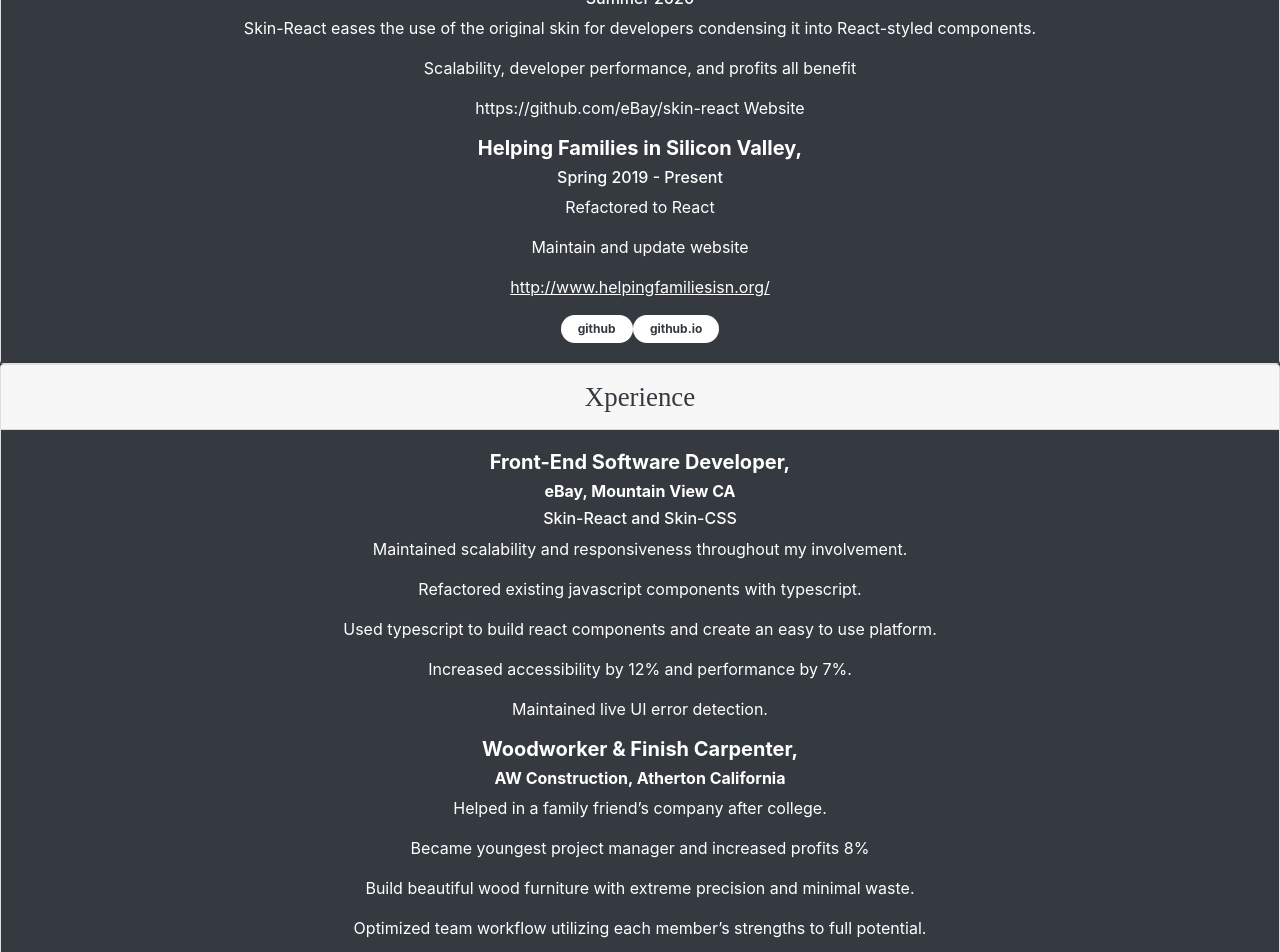
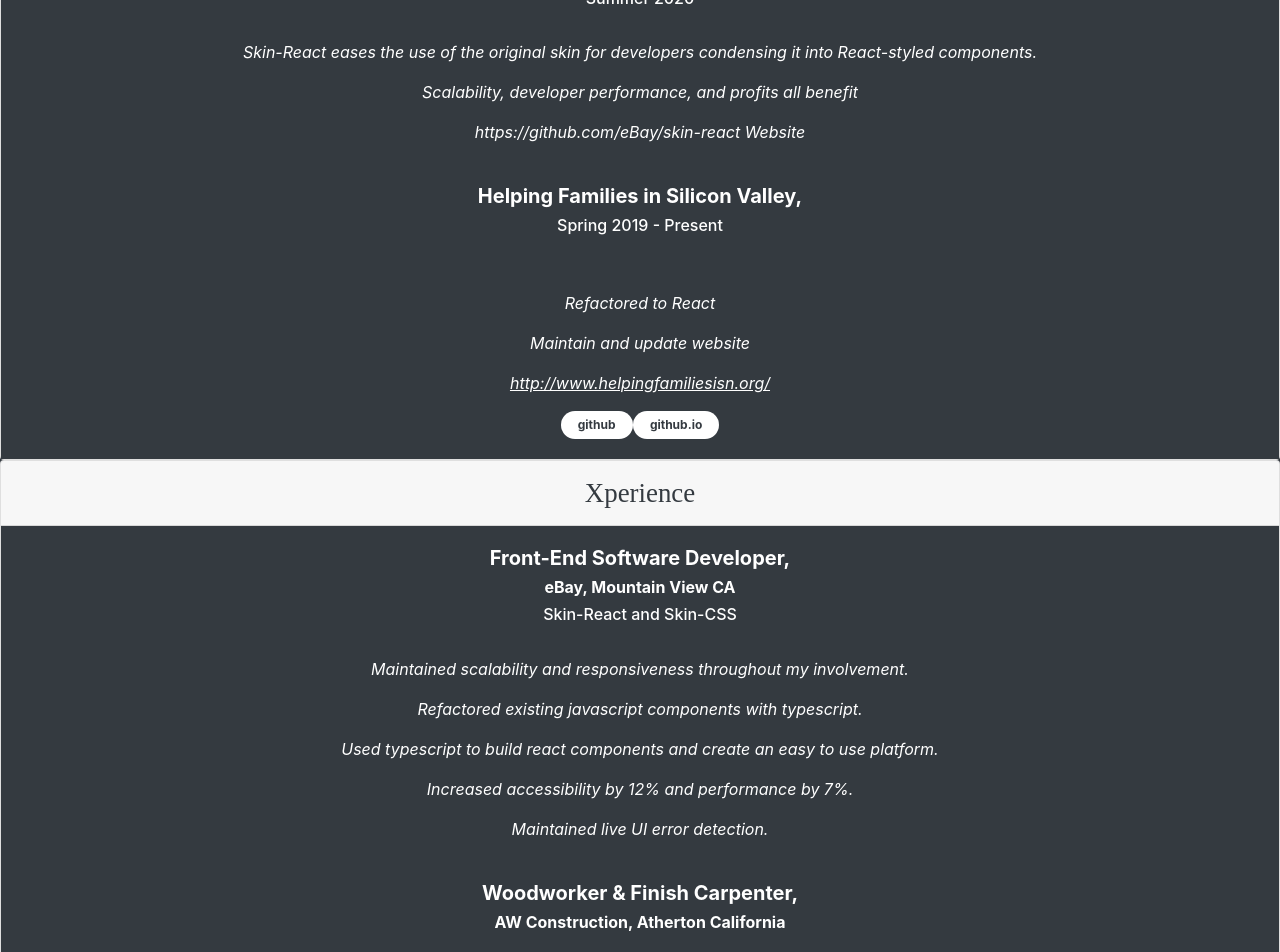
Before and after one commit to stevedoty/steven-doty, a React (Create React App) app: page / in a window 1280 px wide. Shown: the part 360-1312 px from the top of the page. Built offline with nearby package versions, Linux system fonts and the light colour scheme.

Commit message:
reorient body

```diff
--- a/src/Components/Body.js
+++ b/src/Components/Body.js
@@ -201,17 +201,19 @@ function Body() {
 
                   <Card.Body className="resume-body">
                     <h5><b>eBay Skin-React & Skin-CSS,</b></h5><h6>Summer 2020</h6>
-                    <p>Skin-React eases the use of the original skin for developers condensing it into React-styled components.</p>
-                      <p>Scalability, developer performance, and profits all benefit</p>
-                      <p>https://github.com/eBay/skin-react Website</p>
-
+                      <br/>
+                      <i><p>Skin-React eases the use of the original skin for developers condensing it into React-styled components.</p></i>
+                      <i><p>Scalability, developer performance, and profits all benefit</p></i>
+                      <i><p>https://github.com/eBay/skin-react Website</p></i>
+                      <br/>
                     <h5><b>Helping Families in Silicon Valley,</b></h5>
                     <h6>Spring 2019 - Present</h6>
-                      <p>Refactored to React</p>
-                      <p>Maintain and update website</p>
-                      <p style={{width:"100%", fontSize:"", margin:"0.5rem 0"}}>
+                      <br/><br/>
+                      <i><p>Refactored to React</p></i>
+                      <i><p>Maintain and update website</p></i>
+                      <i><p style={{width:"100%", fontSize:"", margin:"0.5rem 0"}}>
                         <u>http://www.helpingfamiliesisn.org/</u>
-                      </p>
+                      </p></i>
 
                   <div className="pills">
                     <Badge className="pill-button" pill>
@@ -233,20 +235,21 @@ function Body() {
                     <h5><b>Front-End Software Developer,</b></h5>
                     <h6><b>eBay, Mountain View CA</b></h6>
                       <h6>Skin-React and Skin-CSS</h6>
-                      <p>Maintained scalability and responsiveness throughout my involvement.</p>
-                      <p>Refactored existing javascript components with typescript.</p>
-                      <p>Used typescript to build react components and create an easy to use platform.</p>
-                      <p>Increased accessibility by 12% and performance by 7%.</p>
-                      <p>Maintained live UI error detection.</p>
-
+                      <br/>
+                      <i><p>Maintained scalability and responsiveness throughout my involvement.</p></i>
+                      <i><p>Refactored existing javascript components with typescript.</p></i>
+                      <i><p>Used typescript to build react components and create an easy to use platform.</p></i>
+                      <i><p>Increased accessibility by 12% and performance by 7%.</p></i>
+                      <i><p>Maintained live UI error detection.</p></i>
+                      <br/>
                     <h5><b>Woodworker & Finish Carpenter,</b></h5>
                     <h6><b>AW Construction, Atherton California</b></h6>
-
-                      <p>Helped in a family friend’s company after college.</p>
-                      <p>Became youngest project manager and increased profits 8%</p>
-                      <p>Build beautiful wood furniture with extreme precision and minimal waste.</p>
-                      <p>Optimized team workflow utilizing each member’s strengths to full potential.</p>
-                      <p>Managed multiple projects while working on the field in the most expensive homes.</p>
+                    <br/>
+                      <i><p>Helped in a family friend’s company after college.</p></i>
+                      <i><p>Became youngest project manager and increased profits 8%</p></i>
+                      <i><p>Build beautiful wood furniture with extreme precision and minimal waste.</p></i>
+                      <i><p>Optimized team workflow utilizing each member’s strengths to full potential.</p></i>
+                      <i><p>Managed multiple projects while working on the field in the most expensive homes.</p></i>
 
                   <Badge className="pill-button" pill>
                     <div className="pill-button_text">more info...</div>
@@ -262,6 +265,7 @@ function Body() {
                   <Card.Body className="resume-body">
                   <h5><b>BS Electrical Engineering</b></h5>
                   <h6>San Jose State Univerity, San Jose California</h6>
+                  <br/>
                   <h5><b>AS General Engineering</b></h5>
                   <h6>Cañada College, Redwood City California</h6>
                   <h6>Cuesta College, San Luis Obispo California</h6>
```
